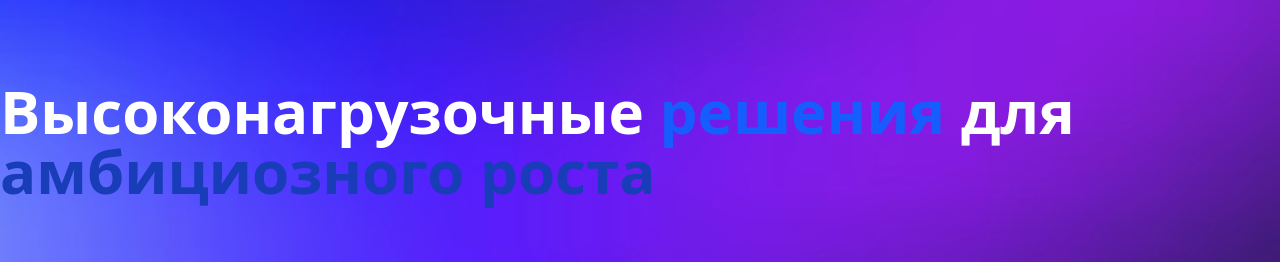
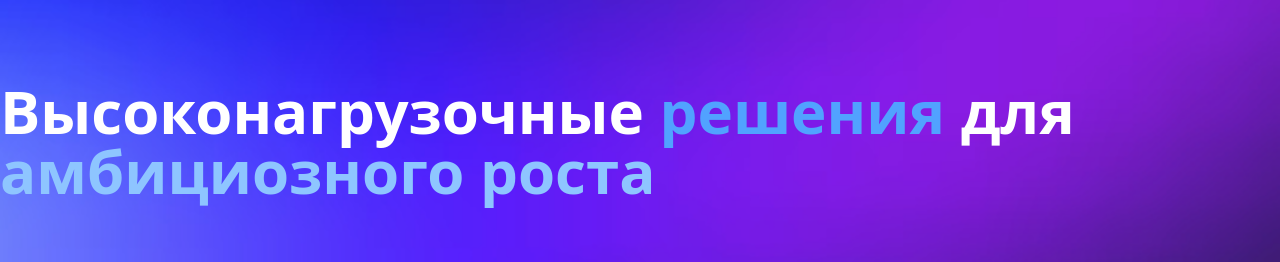
Before and after one commit to Arnd25/siteY, a Next.js app: page / in a window 1280 px wide. Shown: the part 127-389 px from the top of the page. Built offline with nearby package versions, Linux system fonts and the light colour scheme; no server answers.

Commit message:
Update hero.tsx

```diff
--- a/src/widgets/hero.tsx
+++ b/src/widgets/hero.tsx
@@ -9,7 +9,7 @@ const Hero = () => {
     return (
         <div className="w-full bg-[url(@/../public/static/hero_bg.png)] bg-cover bg-center bg-no-repeat">
             <Container className="py-40 md:py-52 text-black flex flex-col gap-24 w-full px-5 xl:px-0">
-                <h1 className="text-3xl md:text-6xl text-white font-bold"> Высоконагрузочные <span className="text-blue-600">решения</span> для <span className="text-blue-800">амбициозного роста</span></h1>
+                <h1 className="text-2xl  sm:text-3xl md:text-6xl text-white font-bold"> Высоконагрузочные <span className="text-blue-400">решения</span> для <span className="text-blue-300">амбициозного роста</span></h1>
                 <div className="flex flex-col sm:flex-row lg:items-center gap-5 xl:gap-48">
                     <p className="max-w-lg text-sm sm:text-lg text-gray-100 font-medium">Фокусируемся на архитектуре, которая обеспечивает стабильность сегодня и бесконечное масштабирование завтра.</p>
                     <Button variant={"link"} className={"hover:no-underline text-lg border-cyan-300 border-2 py-8 px-5 rounded-2xl md:text-2xl text-cyan-300"} >Написать в telegram <FaTelegramPlane size={20} /> </Button>
```
